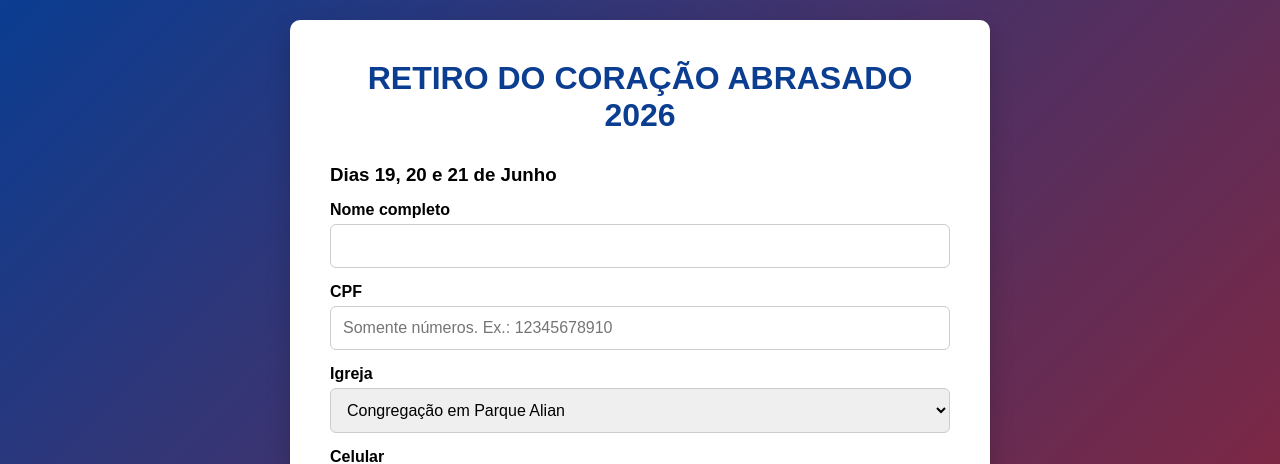
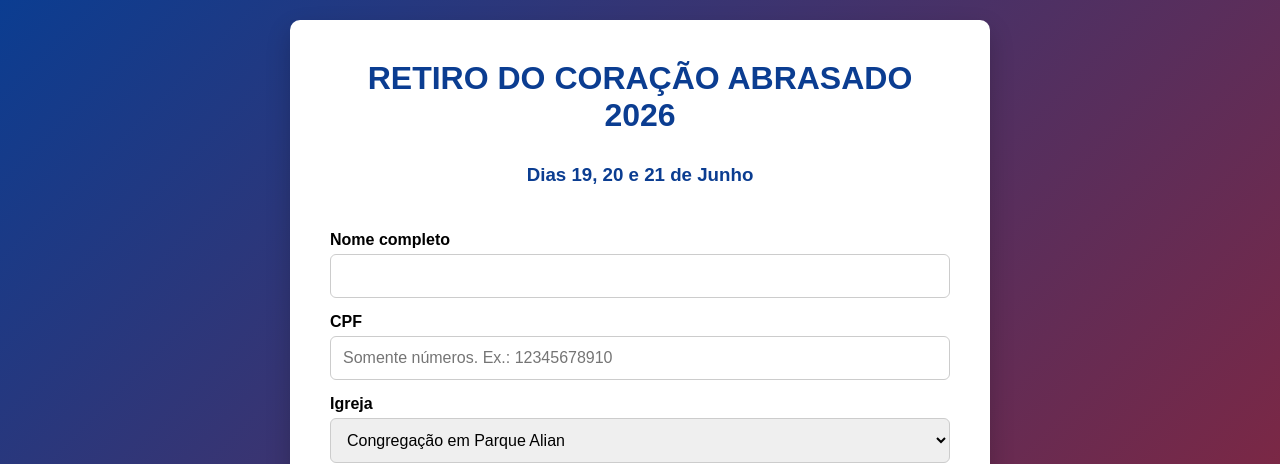
Before and after one commit to FilipeCabralCoutinho/heart_in_fire_event, a Flask app: page / in a window 1280 px wide. Shown: the top 464 px of the page. Run offline with Flask 3, Linux system fonts and the light colour scheme.

Commit message:
chore: add h3 style

```diff
--- a/static/css/style.css
+++ b/static/css/style.css
@@ -23,7 +23,7 @@ body{
     box-shadow:0 10px 25px rgba(0,0,0,0.2);
 }
 
-h1{
+h1, h3{
     text-align:center;
     color:#0b3d91;
     margin-bottom:30px;
```
